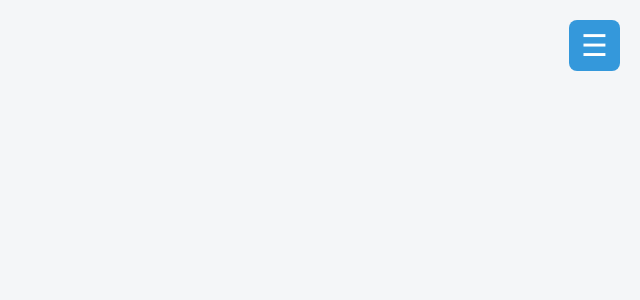
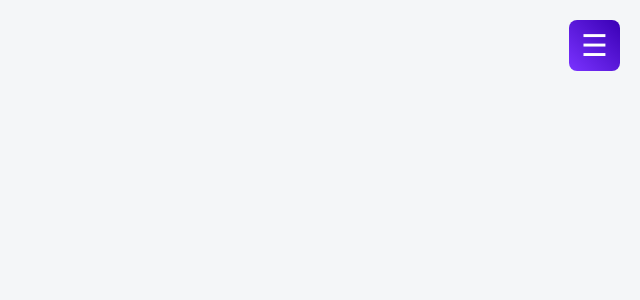
Before and after one commit to Alphez123/gold-cinema-tickets-booking, a PHP site: page /menu-btn.html in a window 1280 px wide. Shown: the top 300 px of the page, without its empty margins (640-1280 px from the left). Run offline with PHP 8.4, Linux system fonts and the light colour scheme.

Commit message:
auto update Thu Oct 23 19:44:02 EAST 2025

```diff
--- a/menu-btn.css
+++ b/menu-btn.css
@@ -20,7 +20,7 @@ body {
   right: 20px;
   font-size: 30px;
   cursor: pointer;
-  background: #3498db;
+  background: linear-gradient(45deg, #7a33ff, #3a00b5);;
   color: white;
   border-radius: 8px;
   padding: 8px 12px;
@@ -28,7 +28,7 @@ body {
   transition: background 0.3s ease;
 }
 .menu-btn:hover {
-  background: #2980b9;
+  background: 2px solid #3498db;
 }
 
 /* Sidebar (hidden by default) */
```
